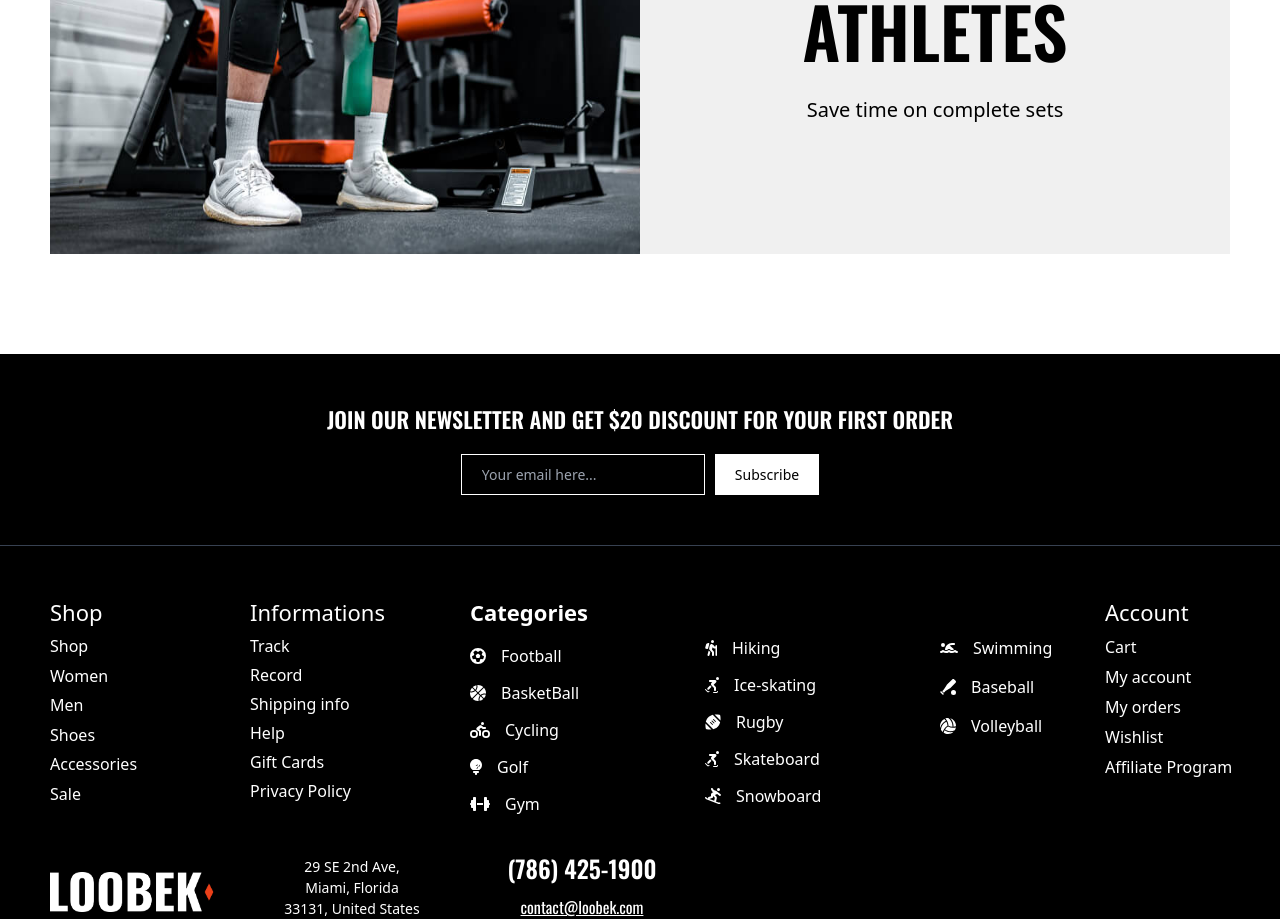
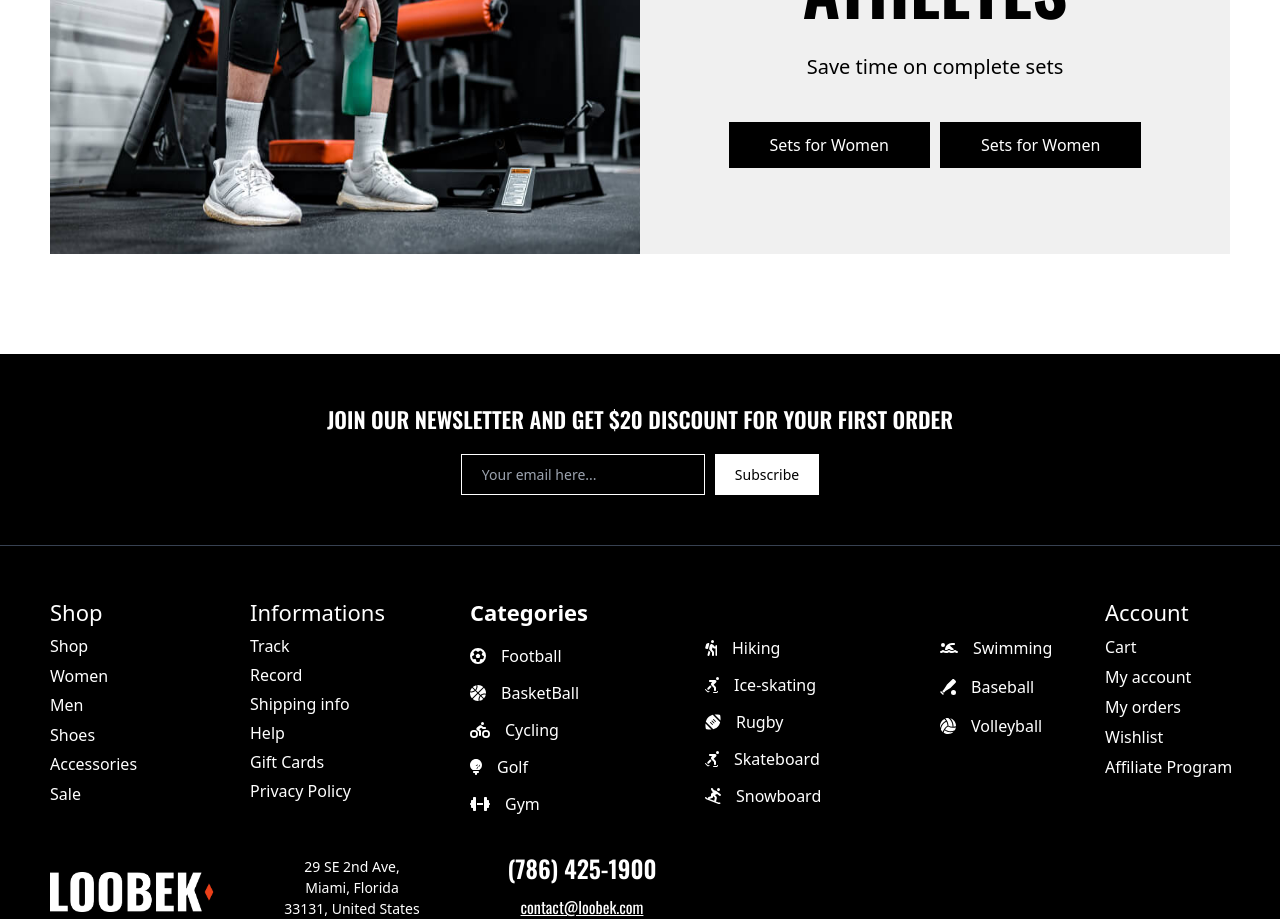
Before and after one commit to Himanshu00100/ProjectL, a React (Create React App) app: page / in a window 1280 px wide. Shown: the part 4100-5019 px from the top of the page. Built offline with nearby package versions, Linux system fonts and the light colour scheme.

Commit message:
banner section codes updated

```diff
--- a/src/Components/Main/Main.js
+++ b/src/Components/Main/Main.js
@@ -806,8 +806,12 @@ const Main = () => {
           </div>
           <div className='w-[50%] h-full bg-[#f0f0f0] flex justify-center items-center '>
             <div className='w-full h-full flex justify-center items-center bg-transparent text-black gap-y-[30px] flex-col'>
-              <h2 className='text-[70px] leading-[70px] font-[600] font-oswald text-center'>WE SUPPORT <br/>PASSIONS AND TRY <br/>TO HELP FUTURE <br/>ATHLETES</h2>
+              <h2 className='text-[70px] leading-[70px] font-[600] font-oswald text-center'>WE SUPPORT <br />PASSIONS AND TRY <br />TO HELP FUTURE <br />ATHLETES</h2>
               <p className=' text-[20px] font-[400]'>Save time on complete sets</p>
+              <div className='flex gap-x-[10px] mt-[10px] justify-center text-white'>
+                <a href='#' className='bg-black border-[1px] border-black px-[40px] py-[10px] text-[16px] leading-[24px] font-[500] hover:bg-transparent hover:text-black duration-300' >Sets for Women</a>
+                <a href='#' className=' bg-black border-[1px] border-black px-[40px] py-[10px] text-[16px] leading-[24px] font-[500] hover:bg-transparent hover:text-black duration-300' >Sets for Women</a>
+              </div>
             </div>
           </div>
         </div>
```
